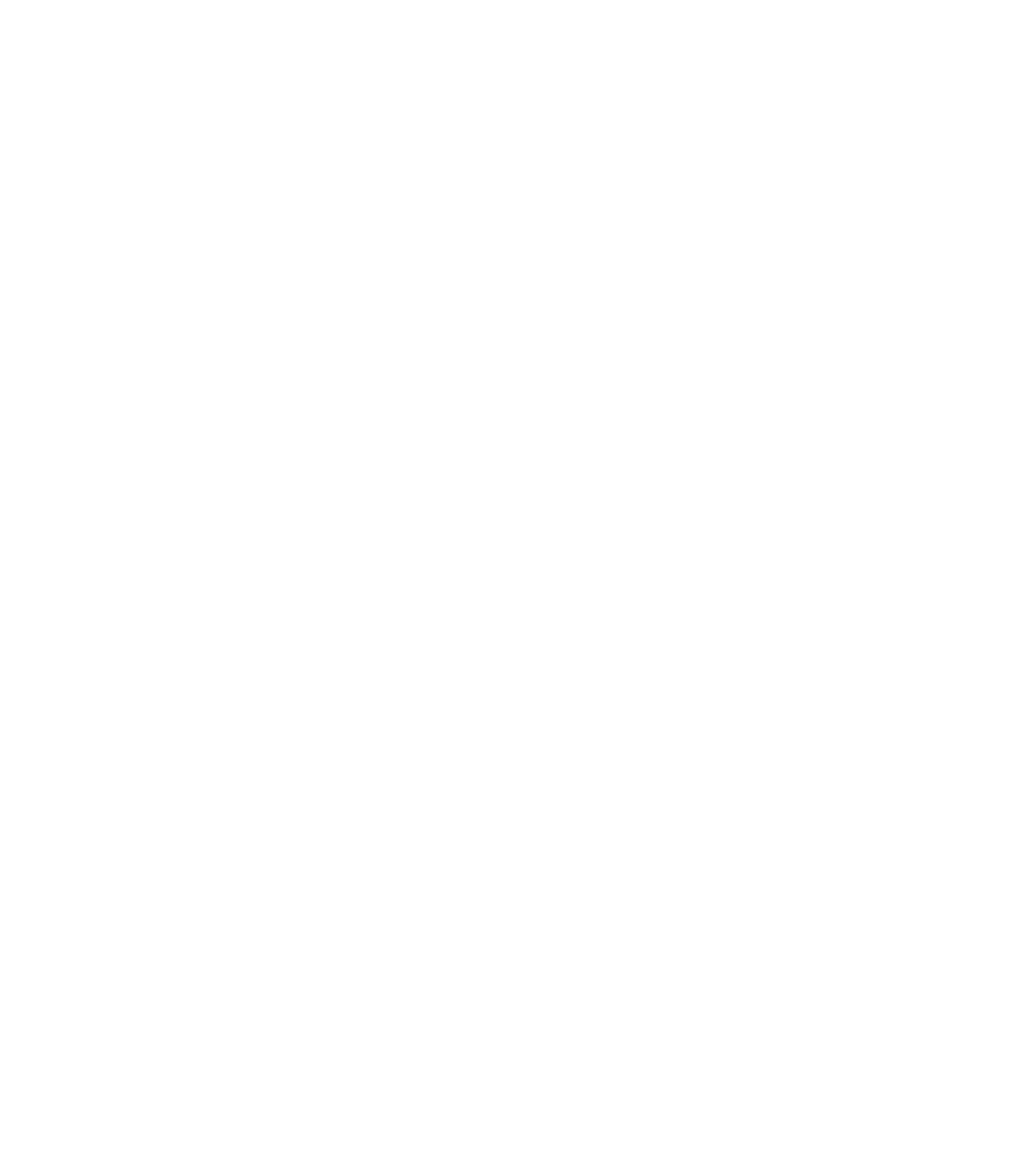
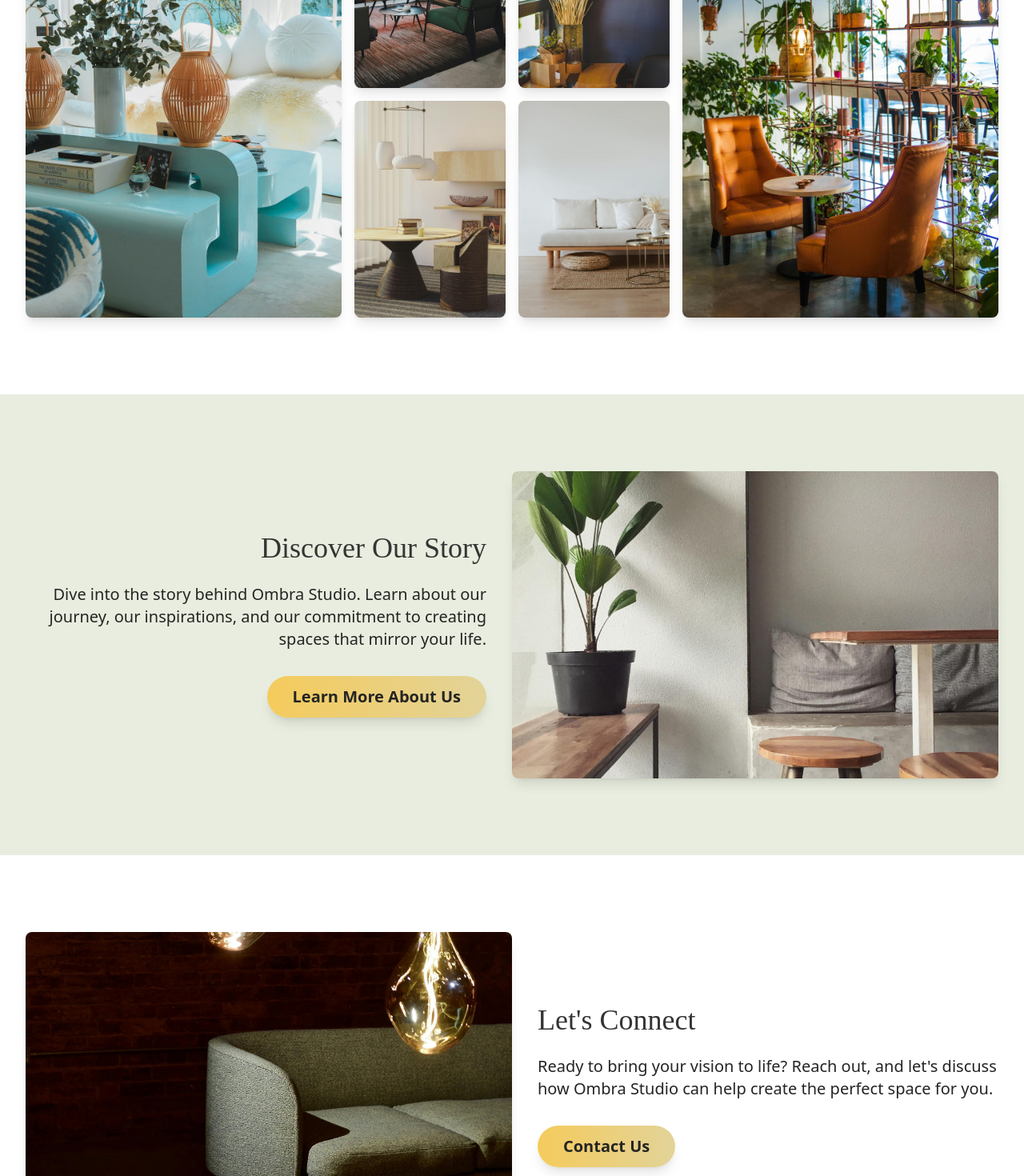
Before and after one commit to AntoineWtz/ombra-studio, a React (Create React App) app: page / in a window 1280 px wide. Shown: the part 1220-2690 px from the top of the page at 80% size. Before the commit the page ends 952 px from the top, so only its background shows below. Built offline with nearby package versions, Linux system fonts and the light colour scheme.

Commit message:
HomePage

```diff
--- a/src/components/Home.tsx
+++ b/src/components/Home.tsx
@@ -2,6 +2,15 @@ import React, { useEffect, useState } from 'react';
 import { motion } from 'framer-motion';
 import paysage9 from '../assets/img/paysage9.jpg';
 import logo from '../assets/logo-ombra-studio-TR.png';
+import portrait1 from '../assets/img/portrait1.jpg';
+import portrait2 from '../assets/img/portrait2.jpg';
+import portrait3 from '../assets/img/portrait3.jpg';
+import portrait4 from '../assets/img/portrait4.jpg';
+import portrait5 from '../assets/img/portrait5.jpg';
+import portrait6 from '../assets/img/portrait6.jpg';
+import portrait7 from '../assets/img/portrait7.jpg';
+import portrait8 from '../assets/img/portrait8.jpg';
+import { useNavigate } from 'react-router-dom';
 
 const Home: React.FC = () => {
     const [hasAnimated, setHasAnimated] = useState(false);
@@ -17,19 +26,25 @@ const Home: React.FC = () => {
 
     const imageVariant = {
         hidden: { opacity: 0, scale: 1.2, x: "-10%" },
-        visible: {
-            opacity: 1,
-            scale: 1,
-            x: "0%",
-            transition: {
-                duration: 2,
-                ease: 'easeInOut',
-                when: "beforeChildren",
-            },
-        },
+        visible: { opacity: 1, scale: 1, x: "0%", transition: { duration: 2, ease: 'easeInOut', when: "beforeChildren" } },
     };
 
+    const navigate = useNavigate();
+
+    const sectionVariant = {
+        hidden: { opacity: 0, y: 50 },
+        visible: { opacity: 1, y: 0, transition: { duration: 0.8, ease: 'easeOut' } },
+    };
+
+    const imageHover = {
+        hover: { scale: 1.05, transition: { duration: 0.5 } },
+    };
+
+    const handleAboutRedirect = () => navigate('/about');
+    const handleContactRedirect = () => navigate('/contact');
+
     return (
+        <div>
             <motion.div
                 initial="hidden"
                 animate={hasAnimated ? "visible" : "hidden"}
@@ -62,6 +77,92 @@ const Home: React.FC = () => {
                     <img src={logo} alt="Ombra Studio Logo" className="h-32 absolute top-24" />
                 </motion.div>
             </motion.div>
+
+            {/* Section Mosaïque de Travaux Récents */}
+            <motion.section
+                initial="hidden"
+                whileInView="visible"
+                exit="hidden"
+                variants={sectionVariant}
+                className="py-24 px-8 bg-light"
+            >
+                <h3 className="text-3xl font-lora text-center text-darker mb-8">Our Recent Works</h3>
+                <div className="grid gap-4 grid-cols-2 md:grid-cols-4 lg:grid-cols-6">
+                    {[portrait1, portrait2, portrait3, portrait4, portrait5, portrait6].map((image, index) => (
+                        <motion.div
+                            key={index}
+                            whileHover="hover"
+                            variants={imageHover}
+                            className={`overflow-hidden rounded-lg shadow-lg ${index % 3 === 0 ? 'col-span-2 row-span-2' : 'col-span-1'}`}
+                        >
+                            <img src={image} alt={`Project ${index + 1}`} className="w-full h-full object-cover" />
+                        </motion.div>
+                    ))}
+                </div>
+            </motion.section>
+
+            {/* Section About */}
+            <motion.section
+                initial="hidden"
+                whileInView="visible"
+                exit="hidden"
+                variants={sectionVariant}
+                className="py-24 px-8 bg-secondary flex flex-col lg:flex-row items-center text-center lg:text-right lg:justify-between"
+            >
+                <div className="lg:w-1/2 lg:pr-8 lg:text-right">
+                    <h3 className="text-4xl font-lora text-darker mb-6">Discover Our Story</h3>
+                    <p className="text-xl text-dark mb-8">
+                        Dive into the story behind Ombra Studio. Learn about our journey, our inspirations, and our commitment to creating spaces that mirror your life.
+                    </p>
+                    <motion.button
+                        onClick={handleAboutRedirect}
+                        className="bg-gradient-to-r from-accent to-primary text-xl text-dark px-8 py-3 rounded-full font-semibold shadow-lg transition-transform transform hover:scale-110 relative overflow-hidden"
+                        whileHover={{ backgroundPosition: '100% 0', rotate: 5 }}
+                        whileTap={{ scale: 0.95 }}
+                        style={{ backgroundSize: '200% 100%', transition: 'background-position 0.5s ease-in-out' }}
+                    >
+                        Learn More About Us
+                    </motion.button>
+                </div>
+                <motion.img
+                    src={portrait7}
+                    alt="About us"
+                    className="lg:w-1/2 h-96 object-cover rounded-lg shadow-lg mt-8 lg:mt-0"
+                    variants={imageVariant}
+                />
+            </motion.section>
+
+            {/* Section Contact */}
+            <motion.section
+                initial="hidden"
+                whileInView="visible"
+                exit="hidden"
+                variants={sectionVariant}
+                className="py-24 px-8 bg-light flex flex-col lg:flex-row items-center text-center lg:text-left lg:justify-between"
+            >
+                <motion.img
+                    src={portrait8}
+                    alt="Contact Us"
+                    className="lg:w-1/2 h-96 object-cover rounded-lg shadow-lg mb-8 lg:mb-0"
+                    variants={imageVariant}
+                />
+                <div className="lg:w-1/2 lg:pl-8">
+                    <h3 className="text-4xl font-lora text-darker mb-6">Let's Connect</h3>
+                    <p className="text-xl text-dark mb-8">
+                        Ready to bring your vision to life? Reach out, and let's discuss how Ombra Studio can help create the perfect space for you.
+                    </p>
+                    <motion.button
+                        onClick={handleContactRedirect}
+                        className="bg-gradient-to-r from-accent to-primary text-xl text-dark px-8 py-3 rounded-full font-semibold shadow-lg transition-transform transform hover:scale-110 relative overflow-hidden"
+                        whileHover={{ backgroundPosition: '100% 0', rotate: 5 }}
+                        whileTap={{ scale: 0.95 }}
+                        style={{ backgroundSize: '200% 100%', transition: 'background-position 0.5s ease-in-out' }}
+                    >
+                        Contact Us
+                    </motion.button>
+                </div>
+            </motion.section>
+        </div>
     );
 };
 
```
Lines whose indentation alone changed are shown as unchanged.
